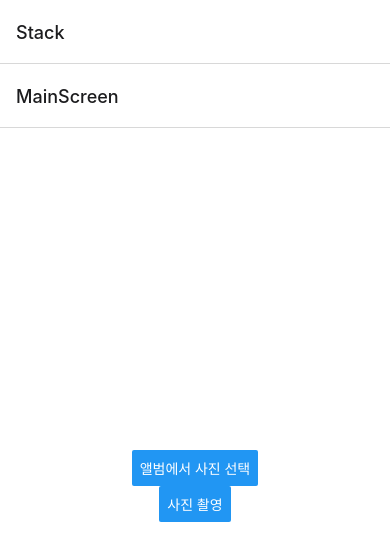
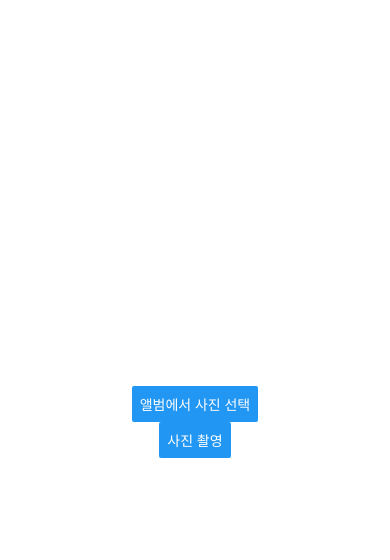
Before and after one commit to helloeujin/foodMap, a React Native app: screen /Stack in a window 390 px wide. Shown: the top 560 px of the page. Built offline with nearby package versions, Linux system fonts and the light colour scheme.

Commit message:
header shown fale

```diff
--- a/navigation/Root.js
+++ b/navigation/Root.js
@@ -7,7 +7,12 @@ const Nav = createStackNavigator();
   /* <Nav.Screen name="Stack" component={Stack} /> */
 }
 const Root = () => (
-  <Nav.Navigator initialRouteName="Stack">
+  <Nav.Navigator
+    initialRouteName="Stack"
+    screenOptions={{
+      headerShown: false,
+    }}
+  >
     <Nav.Group>
       <Nav.Screen name="Stack" component={Stack} />
     </Nav.Group>
--- a/navigation/Stack.js
+++ b/navigation/Stack.js
@@ -7,7 +7,11 @@ const Nav = createStackNavigator();
 
 const Stack = () => {
   return (
-    <Nav.Navigator>
+    <Nav.Navigator
+      screenOptions={{
+        headerShown: false,
+      }}
+    >
       <Nav.Screen name="MainScreen" component={MainScreen} />
     </Nav.Navigator>
   );
```
